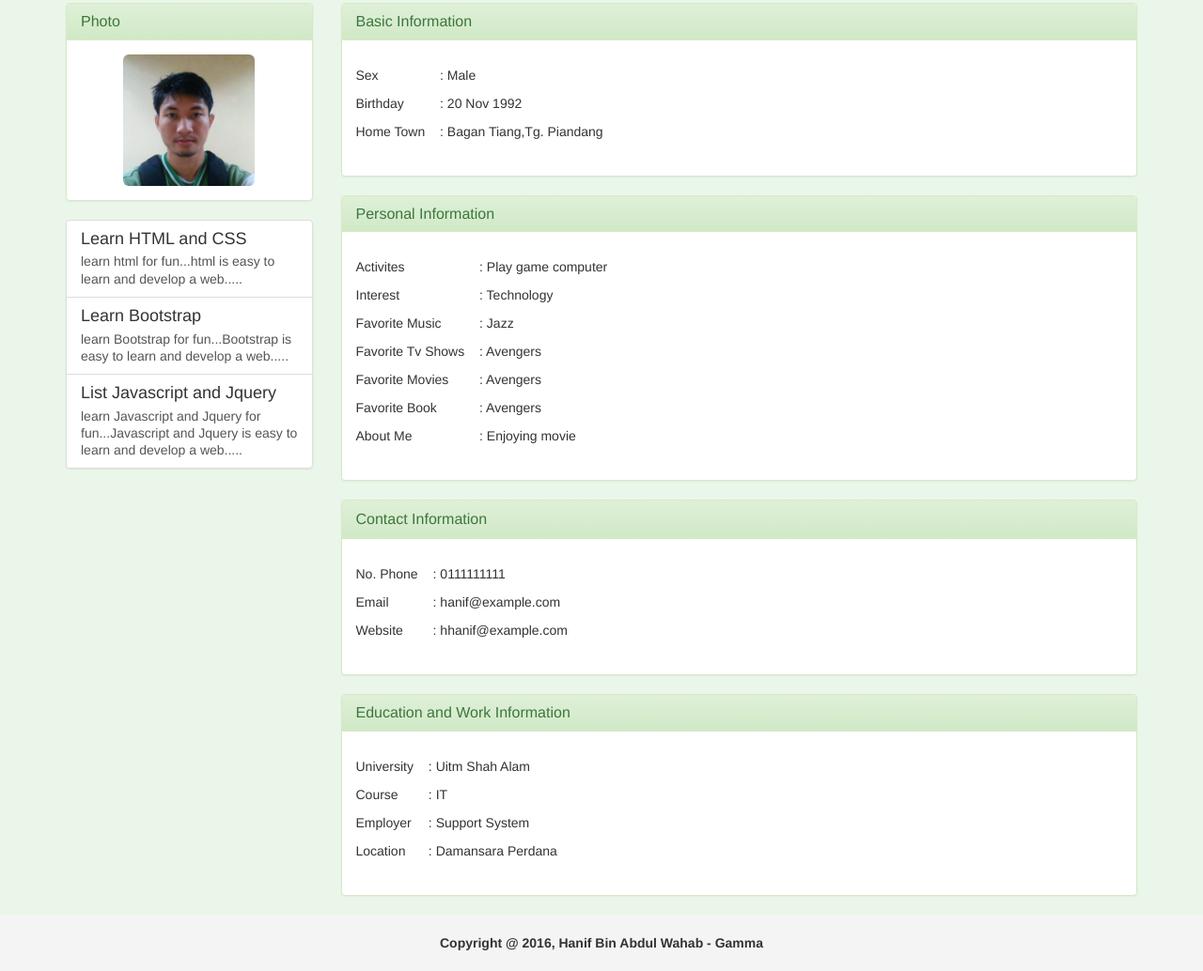
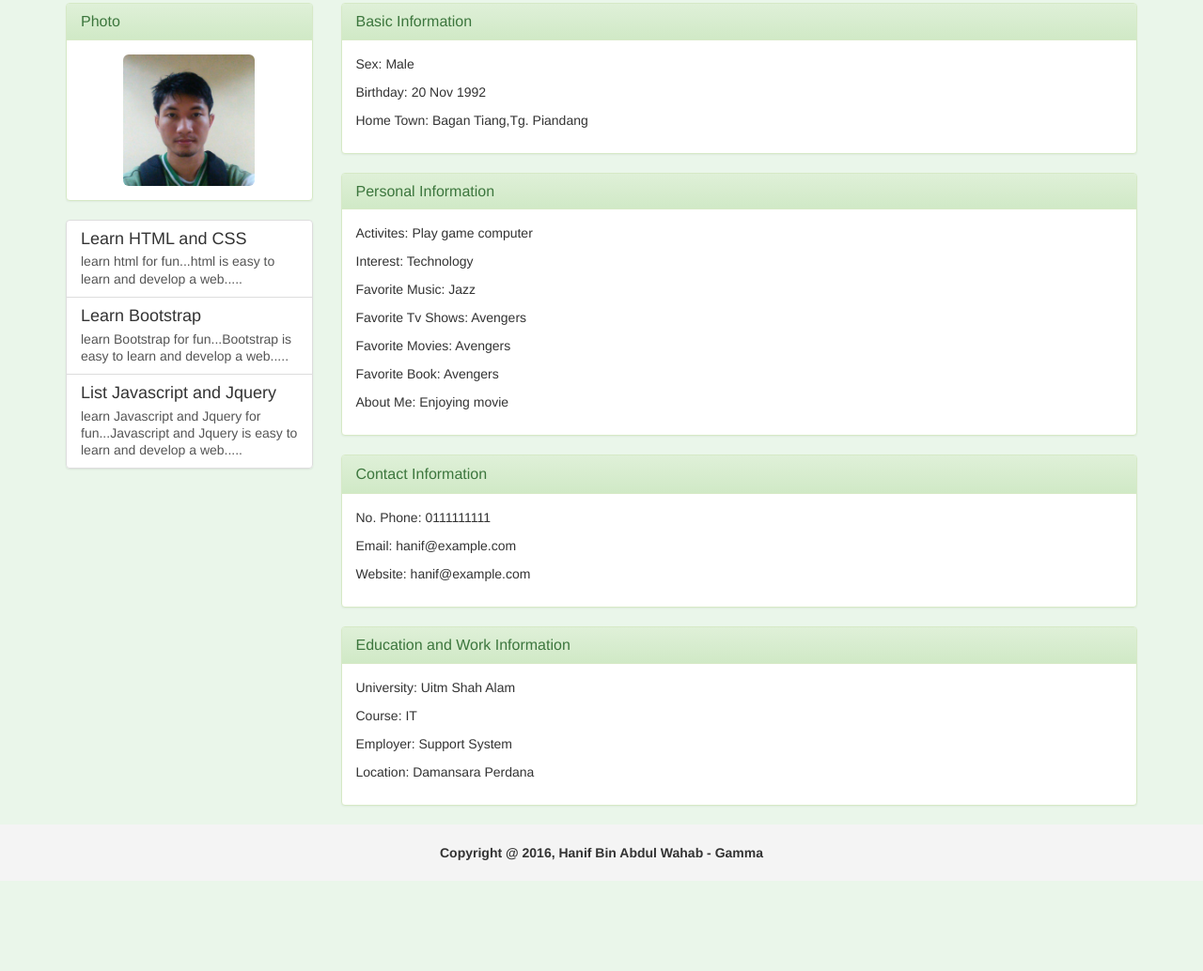
Before and after one commit to ridzwanSpade/Gamma-project-profile, a plain HTML site: page index.html in a window 1280 px wide. Shown: the part 407-1441 px from the top of the page at 94% size. After the commit the page ends 1345 px from the top, so only its background shows below. Drawn offline with nearby package versions, Linux system fonts and the light colour scheme; a script that the page names is missing; files whose address does not match are found by name.

Commit message:
Update index.html

```diff
--- a/index.html
+++ b/index.html
@@ -161,17 +161,11 @@
                         <h3 class="panel-title">Basic Information</h3>
                     </div>
                     <div class="panel-body pcontent">
-                        <div class="hcontent">
-                            <p>Sex</p>
-                            <p>Birthday</p>
-                            <p>Home Town</p>
-                        </div>
-                        <div class="dcontent">
-                            <p>: Male</p>
-                            <p>: 20 Nov 1992</p>
-                            <p>: Bagan Tiang,Tg. Piandang</p>
-                        </div>
-
+                        <div>
+                            <p>Sex: Male</p>
+                            <p>Birthday: 20 Nov 1992</p>
+                            <p>Home Town: Bagan Tiang,Tg. Piandang</p>
+                       </div>
                     </div>
                 </div>
                 <div class="panel panel-success" data-animate-scroll='{"alpha": "0",
@@ -184,25 +178,14 @@
                         <h3 class="panel-title">Personal Information</h3>
                     </div>
                     <div class="panel-body pcontent">
-                        <div class="hcontent">
-                            <p>Activites</p>
-                            <p>Interest</p>
-                            <p>Favorite Music</p>
-                            <p>Favorite Tv Shows</p>
-                            <p>Favorite Movies</p>
-                            <p>Favorite Book</p>
-                            <p>About Me</p>
-
-                        </div>
-                        <div class="dcontent">
-                            <p>: Play game computer</p>
-                            <p>: Technology</p>
-                            <p>: Jazz</p>
-                            <p>: Avengers</p>
-                            <p>: Avengers</p>
-                            <p>: Avengers</p>
-                            <p>: Enjoying movie</p>
-
+                        <div >
+                            <p>Activites: Play game computer</p>
+                            <p>Interest: Technology</p>
+                            <p>Favorite Music: Jazz</p>
+                            <p>Favorite Tv Shows: Avengers</p>
+                            <p>Favorite Movies: Avengers</p>
+                            <p>Favorite Book: Avengers</p>
+                            <p>About Me: Enjoying movie</p>
                         </div>
                     </div>
                 </div>
@@ -216,17 +199,10 @@
                         <h3 class="panel-title pcontent">Contact Information</h3>
                     </div>
                     <div class="panel-body">
-                        <div class="hcontent">
-                            <p>No. Phone</p>
-                            <p>Email</p>
-                            <p>Website</p>
-
-                        </div>
-                        <div class="dcontent">
-                            <p>: 0111111111</p>
-                            <p>: hanif@example.com</p>
-                            <p>: hhanif@example.com</p>
-
+                        <div >
+                            <p>No. Phone: 0111111111</p>
+                            <p>Email: hanif@example.com</p>
+                            <p>Website: hanif@example.com</p>
                         </div>
                     </div>
                 </div>
@@ -240,19 +216,11 @@
                         <h3 class="panel-title">Education and Work Information</h3>
                     </div>
                     <div class="panel-body pcontent">
-                        <div class="hcontent">
-                            <p>University</p>
-                            <p>Course</p>
-                            <p>Employer</p>
-                            <p>Location</p>
-
-                        </div>
-                        <div class="dcontent">
-                            <p>: Uitm Shah Alam</p>
-                            <p>: IT</p>
-                            <p>: Support System</p>
-                            <p>: Damansara Perdana</p>
-
+                        <div>
+                            <p>University: Uitm Shah Alam</p>
+                            <p>Course: IT</p>
+                            <p>Employer: Support System</p>
+                            <p>Location: Damansara Perdana</p>
                         </div>
                     </div>
                 </div>
```
